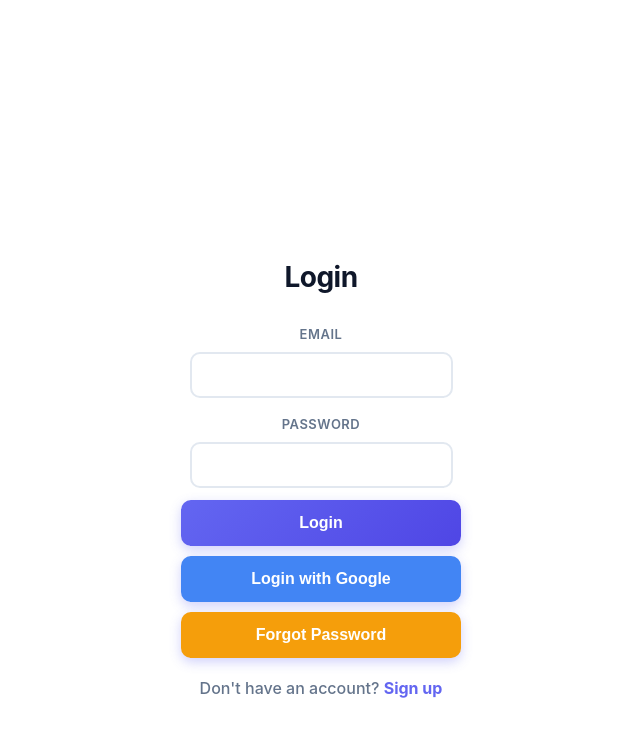
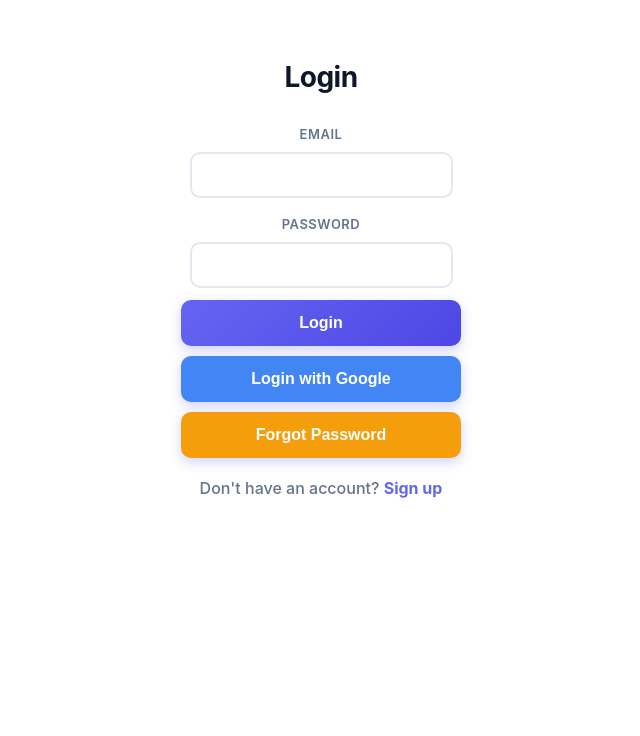
Before and after one commit to zion2912/fitness-tracker, a React (Create React App) app: page /login in a window 1280 px wide. Shown: the top 736 px of the page, without its empty margins (319-959 px from the left). Built offline with nearby package versions, Linux system fonts and the light colour scheme; no server answers.

Commit message:
title fix

```diff
--- a/src/App.css
+++ b/src/App.css
@@ -87,7 +87,7 @@
   color: #0f172a;
   letter-spacing: -0.5px;
   text-align: center;
-  padding-top: 200px;
+  padding-top: 200
 }
 
 .workout-form .row {
--- a/src/components/WorkoutList.js
+++ b/src/components/WorkoutList.js
@@ -201,9 +201,15 @@
               onClick={() => toggleDate(date)}
               aria-expanded={isOpen}
             >
-              <div style={{ display: 'flex', alignItems: 'center', gap: 12, flex: 1 }}>
+              <div style={{ display: 'flex', alignItems: 'center', justifyContent: 'space-between', width: '100%' }}>
                 <span>{date}</span>
                 {hasTitle && <span className="day-title">{dayTitles[date]}</span>}
+                <button
+                  onClick={() => startEditDayTitle(date)}
+                  style={{ padding: '4px 8px', background: '#6366f1', color: '#fff', border: 'none', borderRadius: '6px', cursor: 'pointer', fontWeight: 500, fontSize: 12 }}
+                >
+                  {hasTitle ? 'Edit Title' : 'Add Title'}
+                </button>
               </div>
               <span className={`chevron ${isOpen ? 'open' : ''}`} aria-hidden>▾</span>
             </button>
@@ -231,14 +237,7 @@
                 </button>
               </div>
             ) : (
-              <div style={{ padding: '8px 0' }}>
-                <button
-                  onClick={() => startEditDayTitle(date)}
-                  style={{ padding: '4px 8px', background: '#6366f1', color: '#fff', border: 'none', borderRadius: '6px', cursor: 'pointer', fontWeight: 500, fontSize: 12 }}
-                >
-                  {hasTitle ? 'Edit Title' : 'Add Title'}
-                </button>
-              </div>
+              null
             )}
             {isOpen && (
               <ul className="workout-list">
```
